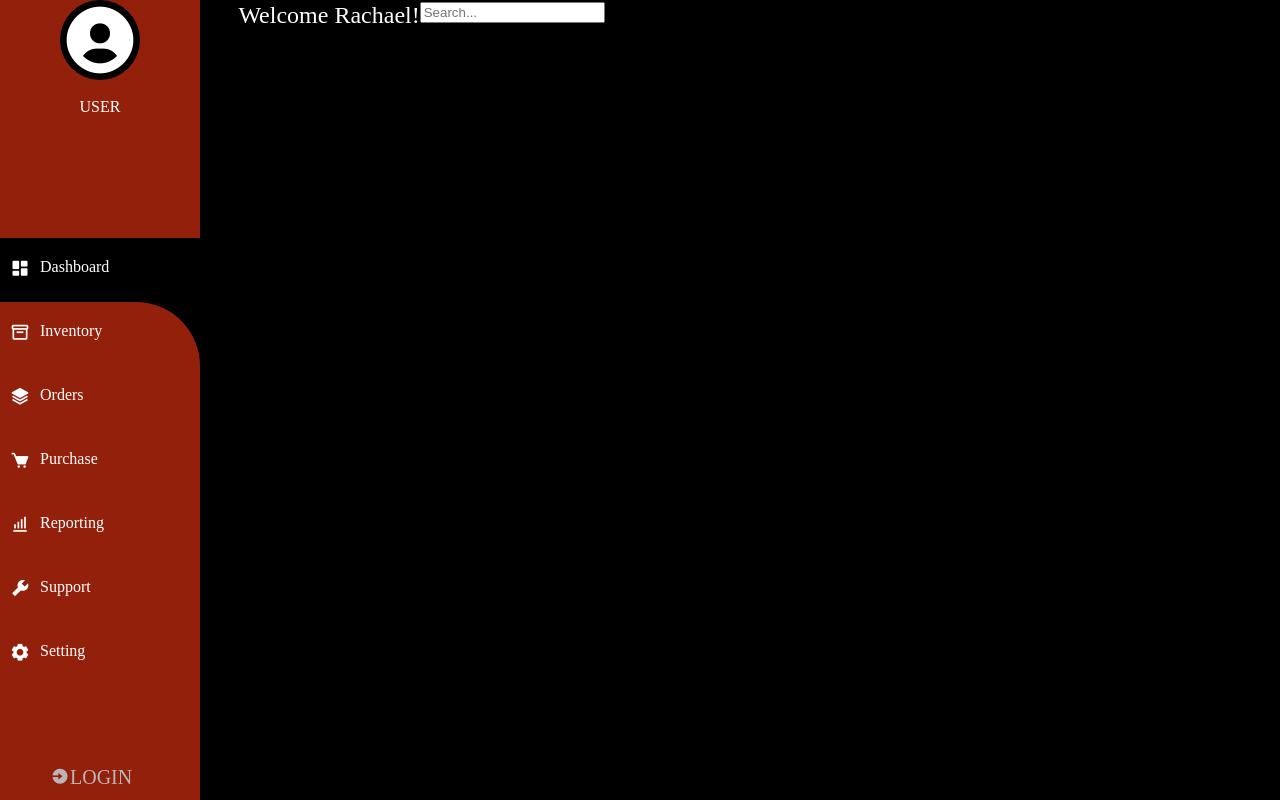
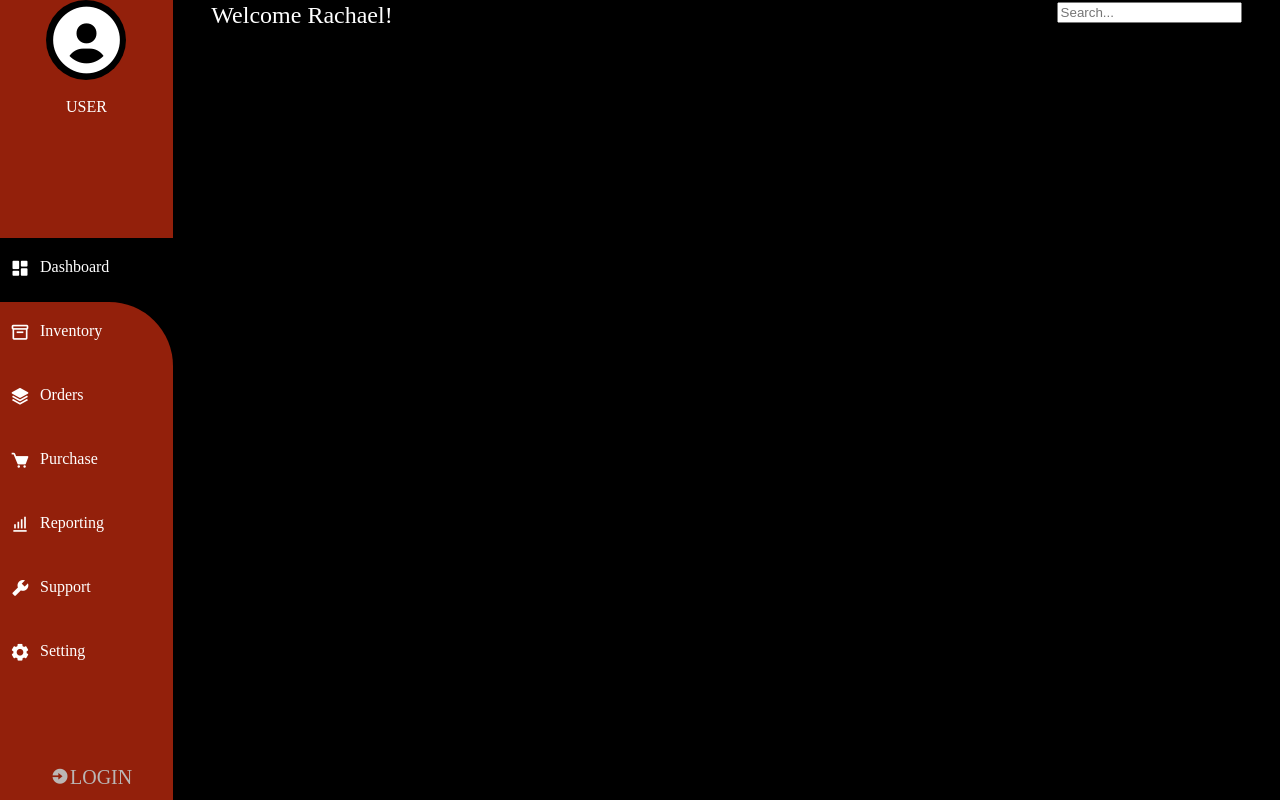
Before and after one commit to Lovethrech/personal-finance-manager, a Vue app: page / in a window 1280 px wide. Built offline with nearby package versions, Linux system fonts and the light colour scheme.

Commit message:
...working on top-main-nav container.

```diff
--- a/src/components/MainTopNav.vue
+++ b/src/components/MainTopNav.vue
@@ -22,6 +22,7 @@
 <style scoped>
 .main-top-nav-main-ctn{
     padding:2px 3vw;
+    width:100%;
 }
 .main-top-nav-mini-ctn{
     display:flex;
--- a/src/components/landing-page/LandingPageMainCtn.vue
+++ b/src/components/landing-page/LandingPageMainCtn.vue
@@ -15,6 +15,9 @@ import MainTopNav from '../MainTopNav.vue';
     display:flex;
     flex-direction: row;
 }
+main{
+    width:100%;
+}
 </style>
 
 <template>
```
